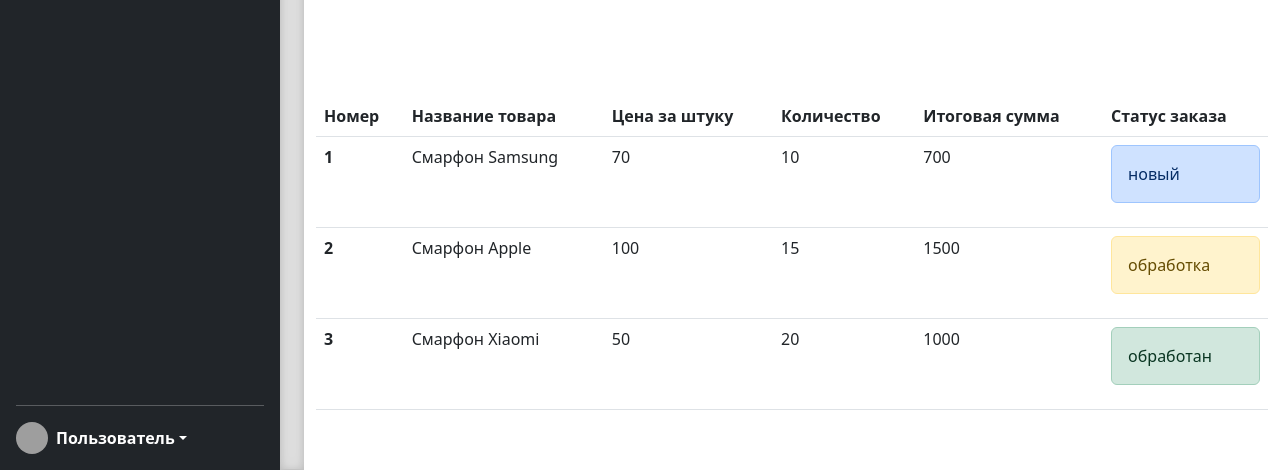
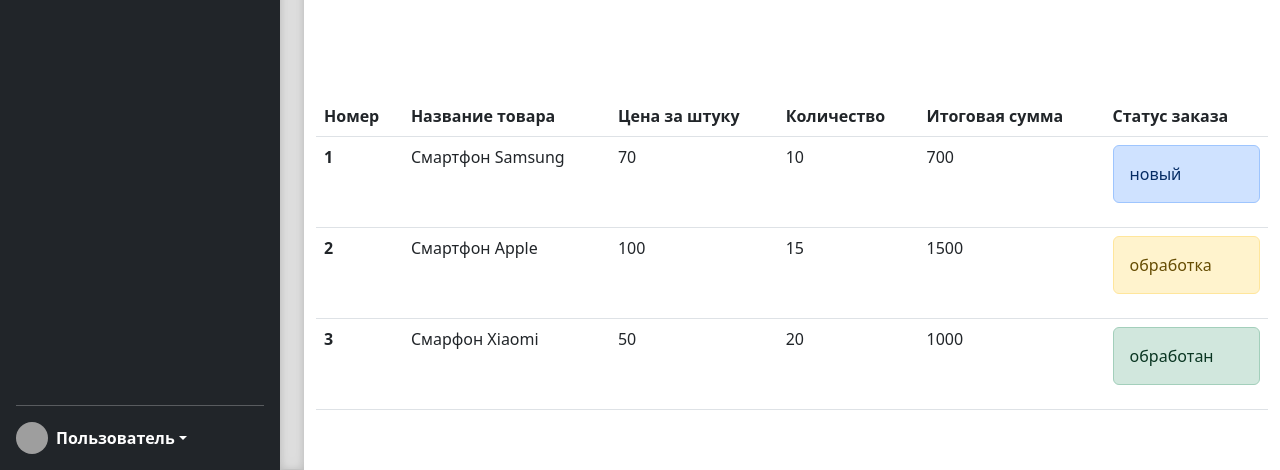
Before and after one commit to Ankhatin/Homework_Django_Auth, a Django app: page / in a window 1280 px wide. Shown: the part 620-1090 px from the top of the page. Run offline with Django 5.2, Linux system fonts and the light colour scheme; grey boxes are pictures that could not be loaded.

Commit message:
fixing in index.html

```diff
--- a/catalog/templates/catalog/index.html
+++ b/catalog/templates/catalog/index.html
@@ -231,7 +231,7 @@
                 </a>
             </li>
             <li>
-                <a href="contacts/" class="nav-link text-white">
+                <a href="contacts" class="nav-link text-white">
                     <svg class="bi me-2" width="16" height="16">
                         <use xlink:href="#people-circle"/>
                     </svg>
@@ -372,7 +372,7 @@
             <tbody>
             <tr>
                 <th scope="row">1</th>
-                <td>Смарфон Samsung</td>
+                <td>Смартфон Samsung</td>
                 <td>70</td>
                 <td>10</td>
                 <td>700</td>
@@ -384,7 +384,7 @@
             </tr>
             <tr>
                 <th scope="row">2</th>
-                <td>Смарфон Apple</td>
+                <td>Смартфон Apple</td>
                 <td>100</td>
                 <td>15</td>
                 <td>1500</td>
```
